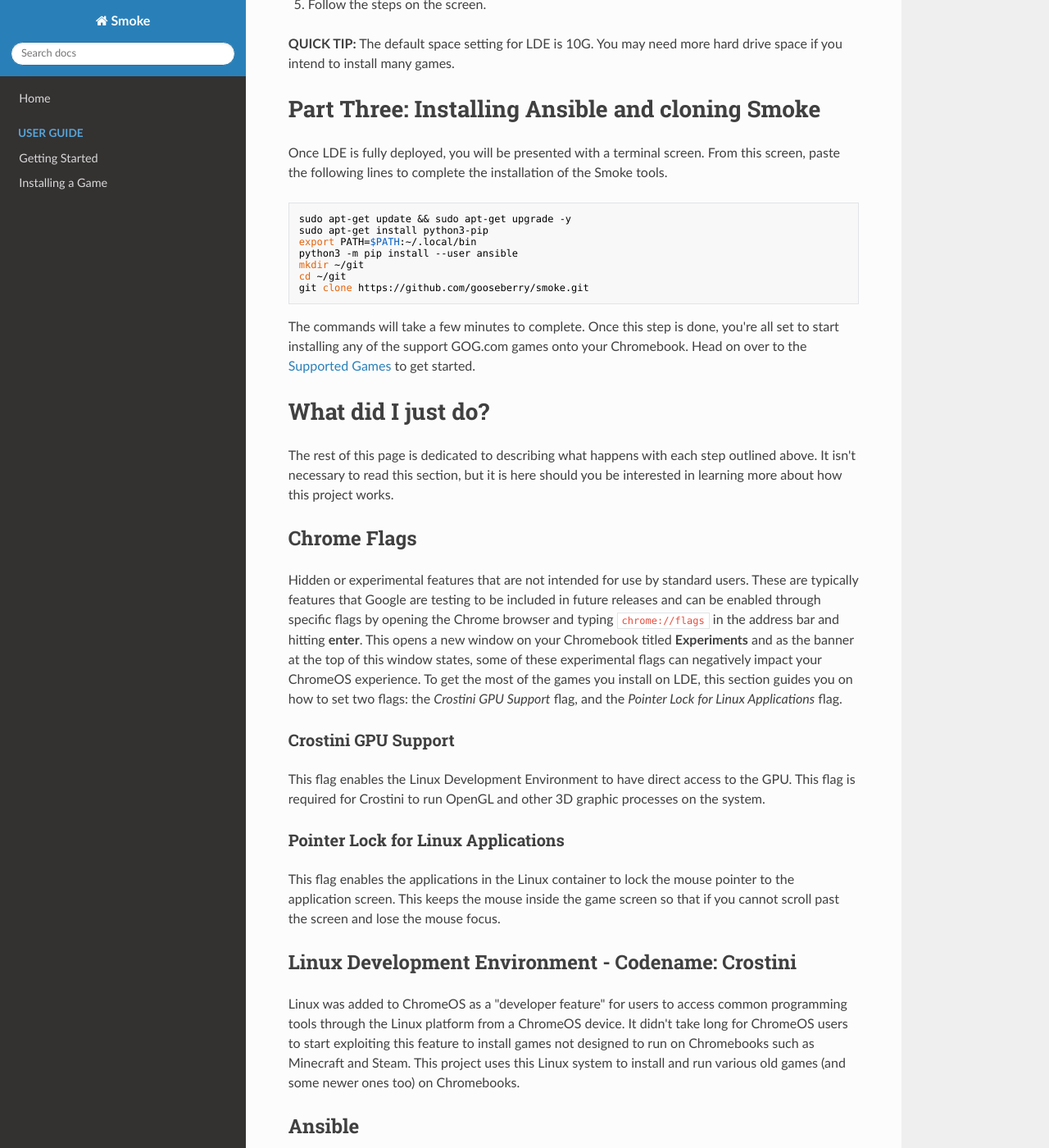
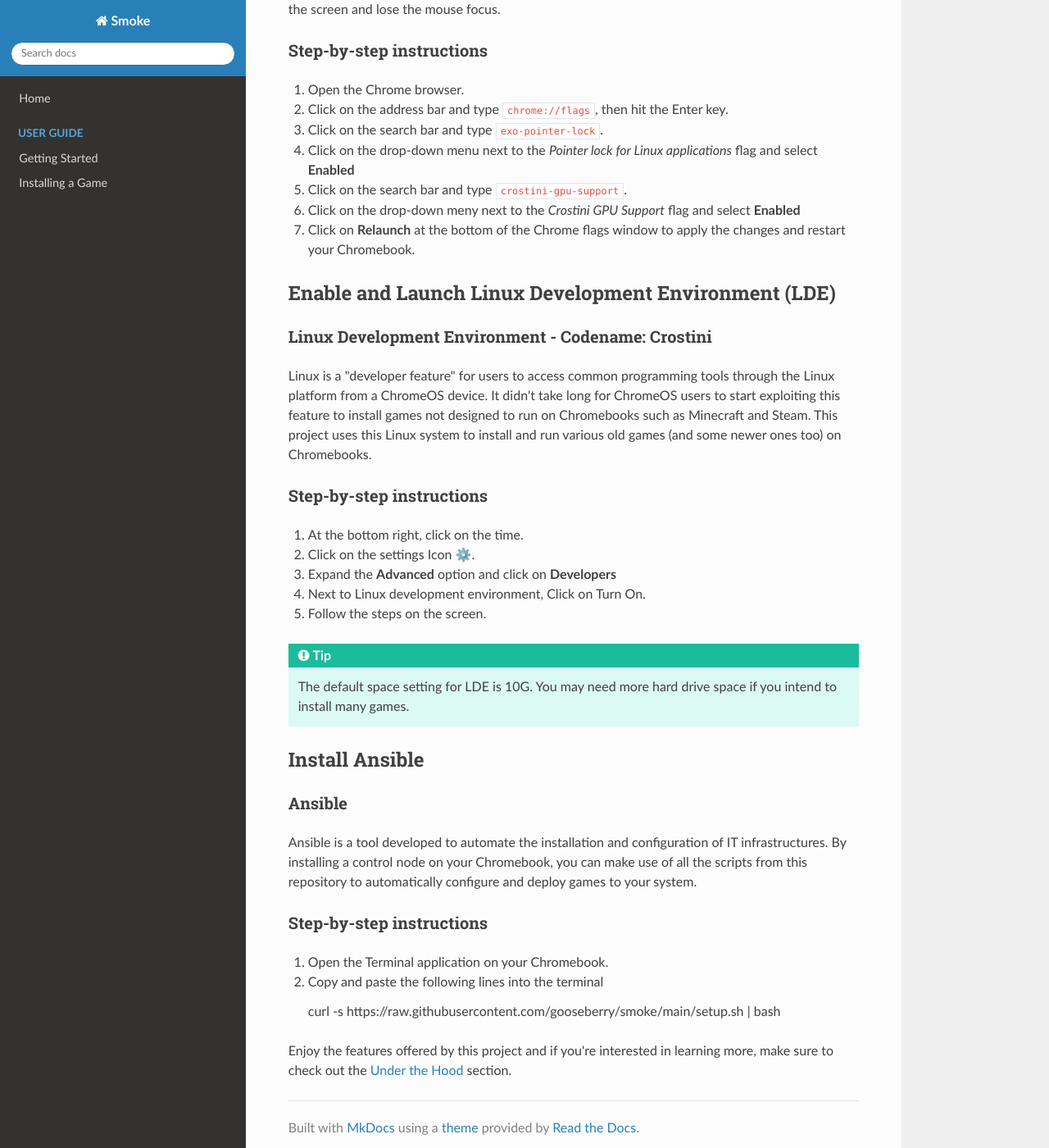
Before and after one commit to gooseberry/smoke, an MkDocs documentation site: the page built from docs/user-guide/getting-started.md, in a window 1280 px wide and 1400 px high, scrolled down 675 px. Shown: the whole window at 82% size. Built offline with MkDocs 1.6.1, drawn with Linux system fonts in a browser that asks for light colours; nearby versions of some CDN libraries; some of the changed text lies outside the part shown.

Commit message:
Updating install guide

```diff
--- a/docs/user-guide/getting-started.md
+++ b/docs/user-guide/getting-started.md
@@ -1,6 +1,18 @@
-**INFO:** Follow the instructions in this section to get your system up and running.  Keep reading below the instructions, you will find the details what each step in this guide does.
+# Getting Started with Smoke
 
-# Part One: Set Chrome flags
+
+## Set Chrome flags
+
+### Chrome Flags
+Hidden or experimental features that are not intended for use by standard users.  These are typically features that Google are testing to be included in future releases and can be enabled through specific flags by opening the Chrome browser and typing `chrome://flags` in the address bar and hitting **enter**.  This opens a new window on your Chromebook titled **Experiments** and as the banner at the top of this window states, some of these experimental flags can negatively impact your ChromeOS experience.  To get the most of the games you install on LDE, this section guides you on how to set two flags: the *Crostini GPU Support* flag, and the *Pointer Lock for Linux Applications* flag.
+
+#### Crostini GPU Support
+This flag enables the Linux Development Environment to have direct access to the GPU.  This flag is required for Crostini to run OpenGL and other 3D graphic processes on the system.
+
+#### Pointer Lock for Linux Applications
+This flag enables the applications in the Linux container to lock the mouse pointer to the application screen.  This keeps the mouse inside the game screen so that if you cannot scroll past the screen and lose the mouse focus.
+
+### Step-by-step instructions
 1. Open the Chrome browser.
 1. Click on the address bar and type `chrome://flags`, then hit the Enter key.
 1. Click on the search bar and type `exo-pointer-lock`.
@@ -9,52 +21,37 @@
 1. Click on the drop-down meny next to the *Crostini GPU Support* flag and select **Enabled**
 1. Click on **Relaunch** at the bottom of the Chrome flags window to apply the changes and restart your Chromebook.
 
-# Part Two: Enable and Launch Linux Development Environment (LDE)
+
+## Enable and Launch Linux Development Environment (LDE)
+
+### Linux Development Environment - Codename: Crostini
+Linux is a "developer feature" for users to access common programming tools through the Linux platform from a ChromeOS device.  It didn't take long for ChromeOS users to start exploiting this feature to install games not designed to run on Chromebooks such as Minecraft and Steam.  This project uses this Linux system to install and run various old games (and some newer ones too) on Chromebooks.
+
+
+### Step-by-step instructions
 1. At the bottom right, click on the time.
 1. Click on the settings Icon ⚙️.
 1. Expand the **Advanced** option and click on **Developers**
 1. Next to Linux development environment, Click on Turn On.
 1. Follow the steps on the screen.
 
-**QUICK TIP:** The default space setting for LDE is 10G.  You may need more hard drive space if you intend to install many games.
+!!! Tip
+    The default space setting for LDE is 10G.  You may need more hard drive space if you intend to install many games.
 
-# Part Three: Installing Ansible and cloning Smoke
-Once LDE is fully deployed, you will be presented with a terminal screen.  From this screen, paste the following lines to complete the installation of the Smoke tools.
+## Install Ansible
 
-    sudo apt-get update && sudo apt-get upgrade -y
-    sudo apt-get install python3-pip
-    export PATH=$PATH:~/.local/bin
-    python3 -m pip install --user ansible
-    mkdir ~/git
-    cd ~/git
-    git clone https://github.com/gooseberry/smoke.git
+### Ansible
+Ansible is a tool developed to automate the installation and configuration of IT infrastructures.  By installing a control node on your Chromebook, you can make use of all the scripts from this repository to automatically configure and deploy games to your system.
 
-The commands will take a few minutes to complete.  Once this step is done, you're all set to start installing any of the support GOG.com games onto your Chromebook.  Head on over to the [[Supported Games]] to get started.
+### Step-by-step instructions
+1. Open the Terminal application on your Chromebook.
+1. Copy and paste the following lines into the terminal
 
-# What did I just do?
-The rest of this page is dedicated to describing what happens with each step outlined above.  It isn't necessary to read this section, but it is here should you be interested in learning more about how this project works.
+       curl -s https://raw.githubusercontent.com/gooseberry/smoke/main/setup.sh | bash
 
-## Chrome Flags
 
-Hidden or experimental features that are not intended for use by standard users.  These are typically features that Google are testing to be included in future releases and can be enabled through specific flags by opening the Chrome browser and typing `chrome://flags` in the address bar and hitting **enter**.  This opens a new window on your Chromebook titled **Experiments** and as the banner at the top of this window states, some of these experimental flags can negatively impact your ChromeOS experience.  To get the most of the games you install on LDE, this section guides you on how to set two flags: the *Crostini GPU Support* flag, and the *Pointer Lock for Linux Applications* flag.
 
-### Crostini GPU Support
 
-This flag enables the Linux Development Environment to have direct access to the GPU.  This flag is required for Crostini to run OpenGL and other 3D graphic processes on the system.
 
-### Pointer Lock for Linux Applications
-
-This flag enables the applications in the Linux container to lock the mouse pointer to the application screen.  This keeps the mouse inside the game screen so that if you cannot scroll past the screen and lose the mouse focus.
-
-## Linux Development Environment - Codename: Crostini
-
-Linux was added to ChromeOS as a "developer feature" for users to access common programming tools through the Linux platform from a ChromeOS device.  It didn't take long for ChromeOS users to start exploiting this feature to install games not designed to run on Chromebooks such as Minecraft and Steam.  This project uses this Linux system to install and run various old games (and some newer ones too) on Chromebooks.
-
-## Ansible
-
-Ansible is a tool developed to automate the installation and configuration of IT infrastructures.  By installing a control node on your Chromebook, you can make use of all the scripts from this repository to automatically configure and deploy games to your system.  This is not the intended purpose of Ansible, but by taking advantage of the design principles behind this program, I believe I have created the easiest and most reliable mechanism for automating the installation of these games.
 
 Enjoy the features offered by this project and if you're interested in learning more, make sure to check out the [[Under the Hood]] section.
-
-| *Previous* [[Home]] | *Next* [[Supported Games]] |
-|:-:|:-:|
```
Also changed, not shown: 1 other file.
